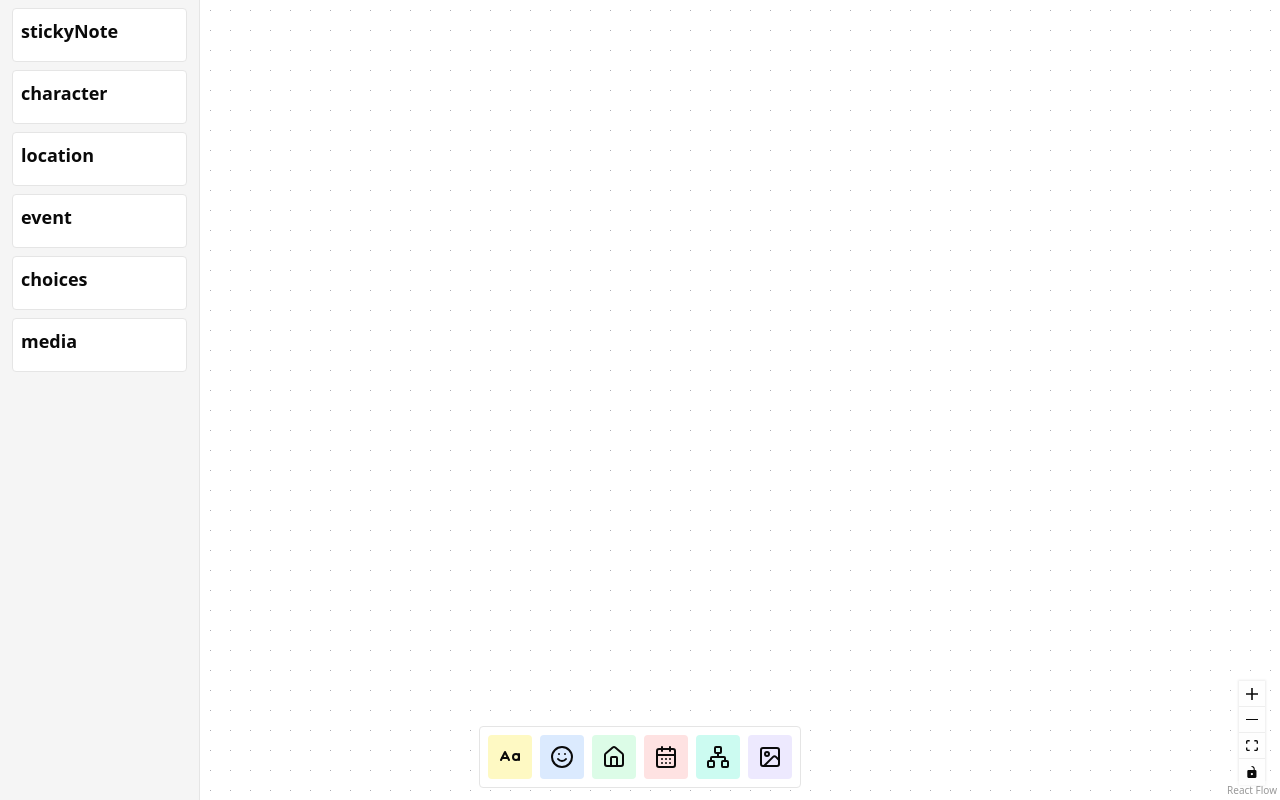
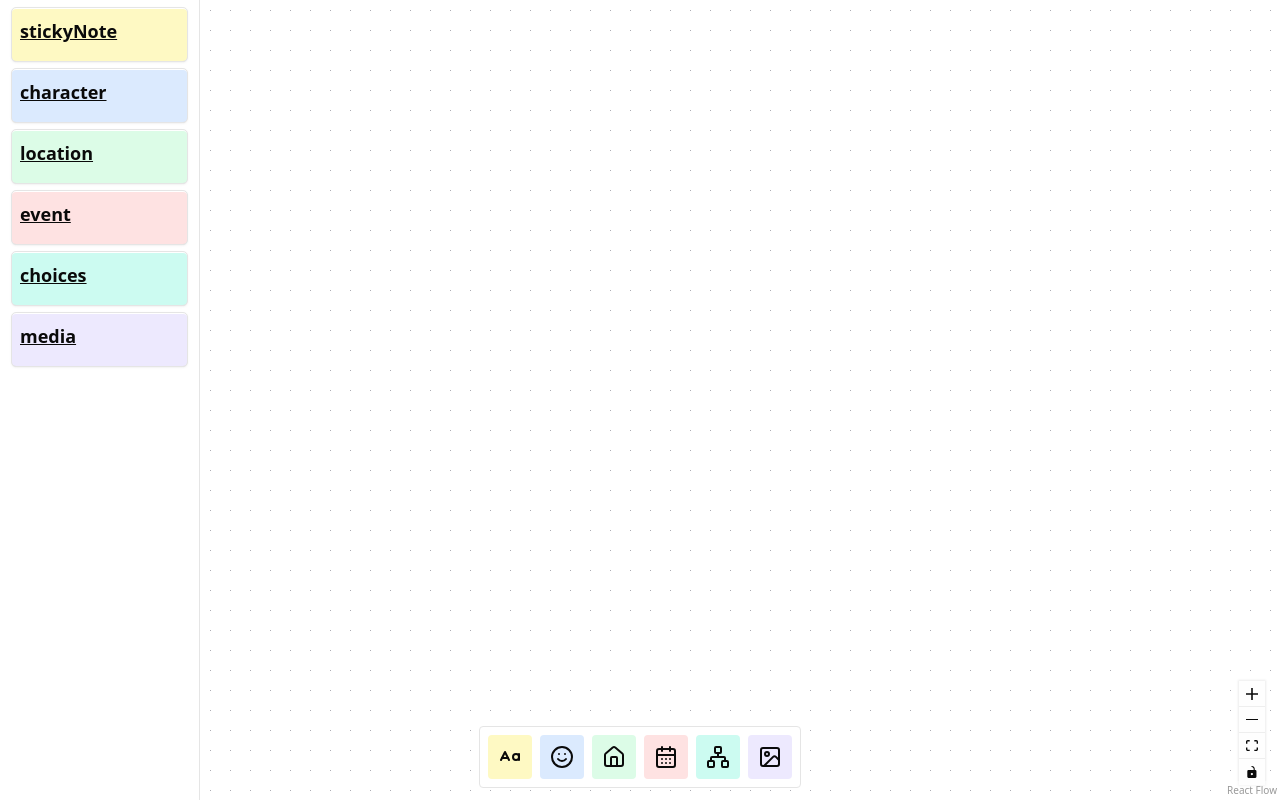
Before and after one commit to Elie-BenSimon/Whiteboard, a React (Vite) app: page / in a window 1280 px wide. Built offline with nearby package versions, Linux system fonts and the light colour scheme.

Commit message:
feat: add drawere styling

```diff
--- a/src/components/whiteboard.tsx
+++ b/src/components/whiteboard.tsx
@@ -47,6 +47,15 @@ const nodeTypes = {
   event: EventCard,
   choices: ChoicesCard,
   media: MediaCard,
+};
+
+const typeColors = {
+  stickyNote: "rgb(254 249 195)",
+  character: "rgb(219 234 254)",
+  location: "rgb(220 252 231)",
+  event: "rgb(254 226 226)",
+  choices: "rgb(204 251 241)",
+  media: "rgb(237 233 254)",
 };
 
 const edgeTypes = {
@@ -147,7 +156,9 @@ function WhiteBoard() {
     [nodes]
   );
 
-  const typesList = Object.keys(nodeTypes);
+  const typesList: Array<keyof typeof nodeTypes> = Object.keys(
+    nodeTypes
+  ) as Array<keyof typeof nodeTypes>;
 
   return (
     <div
@@ -173,15 +184,18 @@ function WhiteBoard() {
         >
           <div
             className={cn(
-              "bg-accent h-full border-r -translate-x-full transition-transform p-2 px-3 flex flex-col gap-2",
+              "bg-card h-full overflow-y-scroll border-r -translate-x-full transition-transform p-2 px-3 flex flex-col gap-2",
               mousePosition.x < drawerWidth + 80 && "translate-x-0",
               !draggedNodes.length && "relative z-20"
             )}
             style={{ width: drawerWidth }}
           >
             {typesList.map((type) => (
-              <div className="flex flex-col gap-0.5 pb-4 border rounded p-2 bg-card">
-                <div className="text-lg font-semibold">{type}</div>
+              <div
+                className="flex flex-col gap-0.5 pb-4 border-t border-white outline outline-1 outline-border rounded p-2 shadow"
+                style={{ backgroundColor: typeColors[type] }}
+              >
+                <div className="text-lg font-semibold underline">{type}</div>
                 {listNodes
                   .filter((node) => node.type === type)
                   .map((node) => (
```
